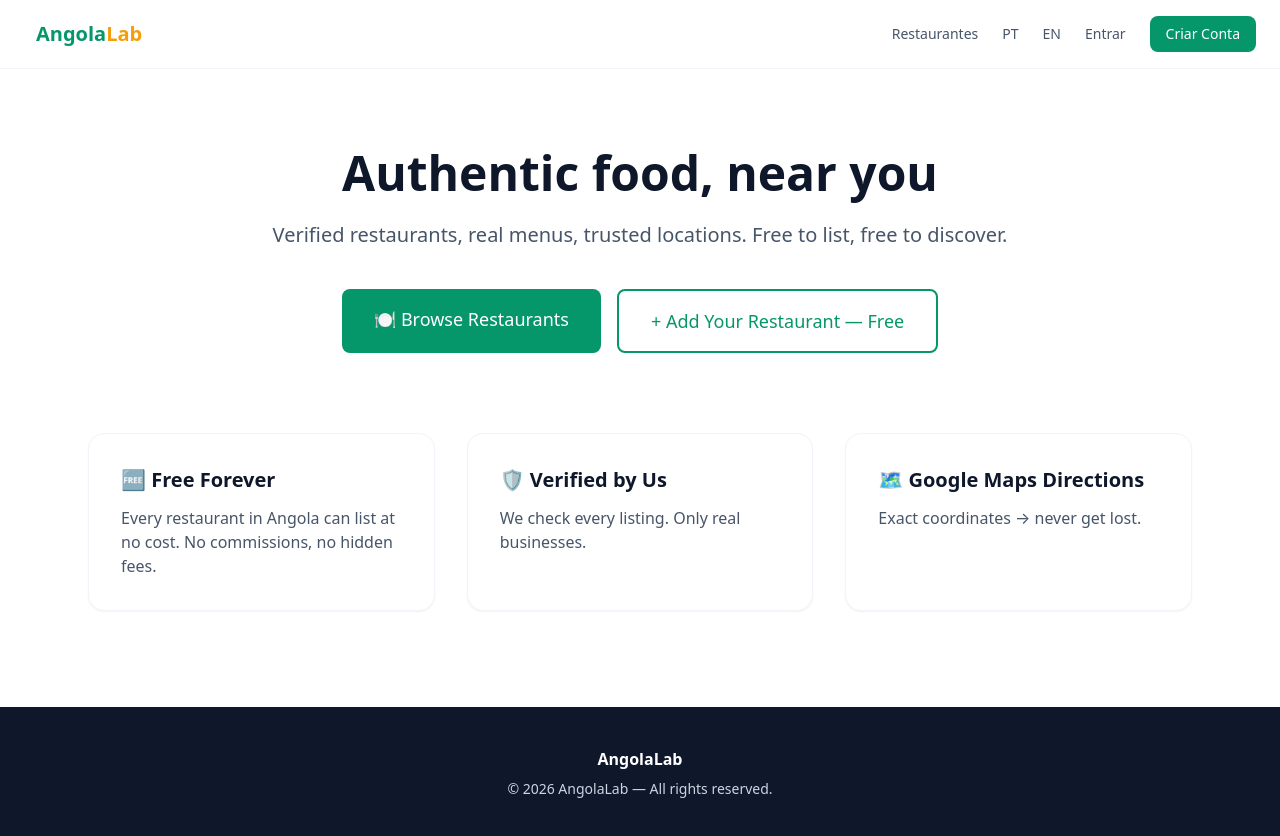
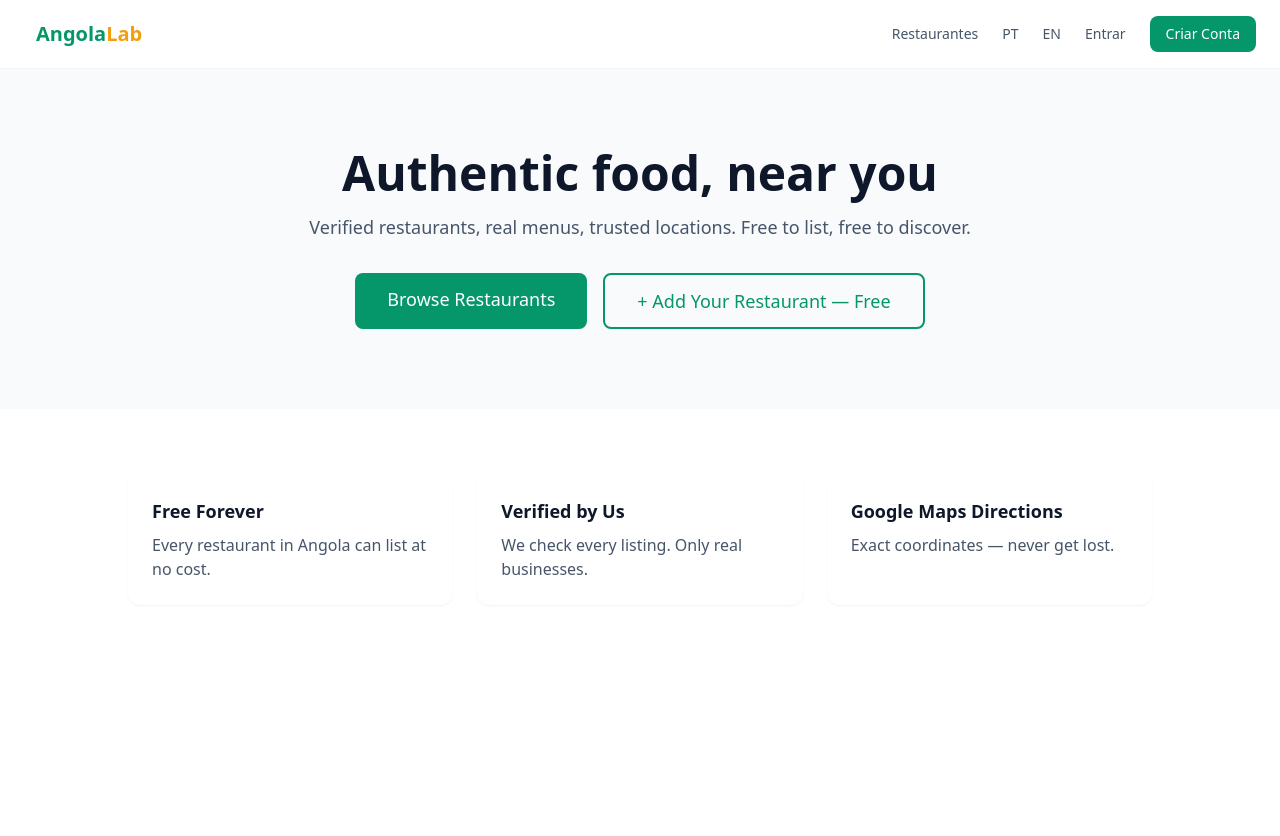
Before and after one commit to oswaldodeal/angolalab-restaurants, a Next.js app: page /en in a window 1280 px wide. Shown: the top 836 px of the page. After the commit the page ends 800 px from the top, so only its background shows below. Built offline with nearby package versions, Linux system fonts and the light colour scheme.

Commit message:
Refactor HomePage to EnglishHomePage and update layout

```diff
--- a/app/en/page.tsx
+++ b/app/en/page.tsx
@@ -1,56 +1,45 @@
-import Link from 'next/link';
-import { translations } from '@/lib/translations';
+import Link from 'next/link'
 
-const t = translations.en;
-
-export default function HomePage() {
+export default function EnglishHomePage() {
   return (
     <main>
-
-      <section className="max-w-5xl mx-auto px-6 py-20 text-center">
-        <h1 className="text-4xl md:text-5xl font-bold mb-6">{t.home.title}</h1>
-        <p className="text-lg md:text-xl text-slate-600 mb-10 max-w-3xl mx-auto">
-          {t.home.subtitle}
-        </p>
-        <div className="flex flex-col sm:flex-row gap-4 justify-center">
-          <Link
-            href="/en/restaurants"
-            className="bg-emerald-600 text-white px-8 py-4 rounded-lg text-lg font-medium hover:bg-emerald-700 transition-colors"
-          >
-            🍽️ {t.home.browseRestaurants}
-          </Link>
-          <Link
-            href="/en/restaurants/submit"
-            className="bg-white border-2 border-emerald-600 text-emerald-600 px-8 py-4 rounded-lg text-lg font-medium hover:bg-emerald-50 transition-colors"
-          >
-            + {t.home.addRestaurant}
-          </Link>
-        </div>
-      </section>
-
-      <section className="max-w-6xl mx-auto px-6 pb-24">
-        <div className="grid md:grid-cols-3 gap-8">
-          <div className="bg-white p-8 rounded-2xl shadow-sm border border-slate-100">
-            <h3 className="text-xl font-semibold mb-3">🆓 {t.home.featureFreeTitle}</h3>
-            <p className="text-slate-600">{t.home.featureFreeDesc}</p>
-          </div>
-          <div className="bg-white p-8 rounded-2xl shadow-sm border border-slate-100">
-            <h3 className="text-xl font-semibold mb-3">🛡️ {t.home.featureVerifiedTitle}</h3>
-            <p className="text-slate-600">{t.home.featureVerifiedDesc}</p>
-          </div>
-          <div className="bg-white p-8 rounded-2xl shadow-sm border border-slate-100">
-            <h3 className="text-xl font-semibold mb-3">🗺️ {t.home.featureMapTitle}</h3>
-            <p className="text-slate-600">{t.home.featureMapDesc}</p>
+      {/* HERO — No header above! Layout already has the header ✅ */}
+      <section className="w-full bg-slate-50 py-20 px-6">
+        <div className="max-w-4xl mx-auto text-center">
+          <h1 className="text-4xl md:text-5xl font-bold text-slate-900 mb-4">
+            Authentic food, near you
+          </h1>
+          <p className="text-lg text-slate-600 mb-8 max-w-2xl mx-auto">
+            Verified restaurants, real menus, trusted locations. Free to list, free to discover.
+          </p>
+          <div className="flex flex-col sm:flex-row gap-4 justify-center">
+            <Link href="/en/restaurants" className="bg-emerald-600 text-white px-8 py-3 rounded-lg text-lg font-medium hover:bg-emerald-700">
+              Browse Restaurants
+            </Link>
+            <Link href="/en/restaurants/submit" className="border-2 border-emerald-600 text-emerald-600 px-8 py-3 rounded-lg text-lg font-medium hover:bg-emerald-50">
+              + Add Your Restaurant — Free
+            </Link>
           </div>
         </div>
       </section>
 
-      <footer className="bg-slate-900 text-slate-300 py-10 px-6">
-        <div className="max-w-6xl mx-auto text-center">
-          <p className="mb-2 text-white font-semibold">AngolaLab</p>
-          <p className="text-sm">© 2026 AngolaLab — {t.footer.allRights}</p>
+      {/* Features Section */}
+      <section className="py-16 px-6">
+        <div className="max-w-5xl mx-auto grid md:grid-cols-3 gap-6">
+          <div className="bg-white p-6 rounded-xl shadow-sm">
+            <h3 className="font-semibold text-lg mb-2">Free Forever</h3>
+            <p className="text-slate-600">Every restaurant in Angola can list at no cost.</p>
+          </div>
+          <div className="bg-white p-6 rounded-xl shadow-sm">
+            <h3 className="font-semibold text-lg mb-2">Verified by Us</h3>
+            <p className="text-slate-600">We check every listing. Only real businesses.</p>
+          </div>
+          <div className="bg-white p-6 rounded-xl shadow-sm">
+            <h3 className="font-semibold text-lg mb-2">Google Maps Directions</h3>
+            <p className="text-slate-600">Exact coordinates — never get lost.</p>
+          </div>
         </div>
-      </footer>
+      </section>
     </main>
-  );
+  )
 }
```
